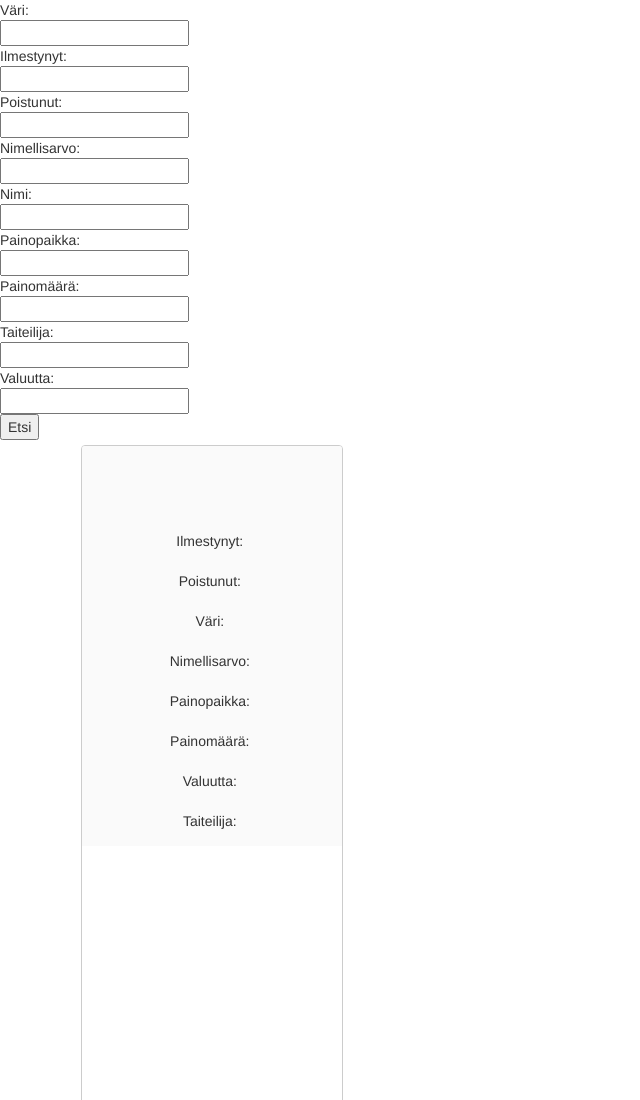
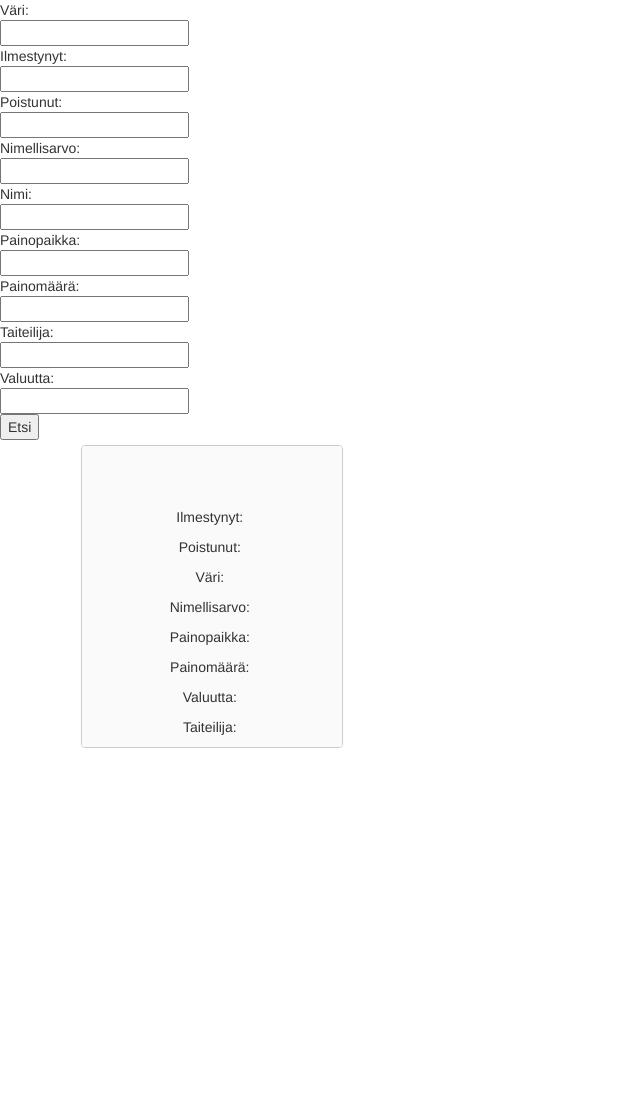
Before and after one commit to Erqq/kaixaba-project, a plain HTML site: page Kaixaba_Postimerkki/web/search.html in a window 1280 px wide. Shown: the top 1100 px of the page, without its empty margins (0-640 px from the left). After the commit the page ends 960 px from the top, so only its background shows below. Drawn offline with nearby package versions, Linux system fonts and the light colour scheme.

Commit message:
Change css so the stamp info is more compact
Change css so the stamp info is more compact

```diff
--- a/Kaixaba_Postimerkki/web/css/fPage.css
+++ b/Kaixaba_Postimerkki/web/css/fPage.css
@@ -9,6 +9,10 @@ img {
 
 .col-xs-4 {
     width: 50%;
+
+}
+.col-xs-6{
+    height: 520px !important;
 }
 
 
@@ -19,12 +23,12 @@ img {
     height: auto;
     overflow: hidden;
     border-radius: 4px;
-    height: 15000px !important;
+
 }
 
 .col-xs-12 {
     background: #fafafa;
-    padding: 5px 10px
+    padding: 0px 0px
 }
 
 .col-xs-12 img {
```
Also changed, not shown: 1 other file.
